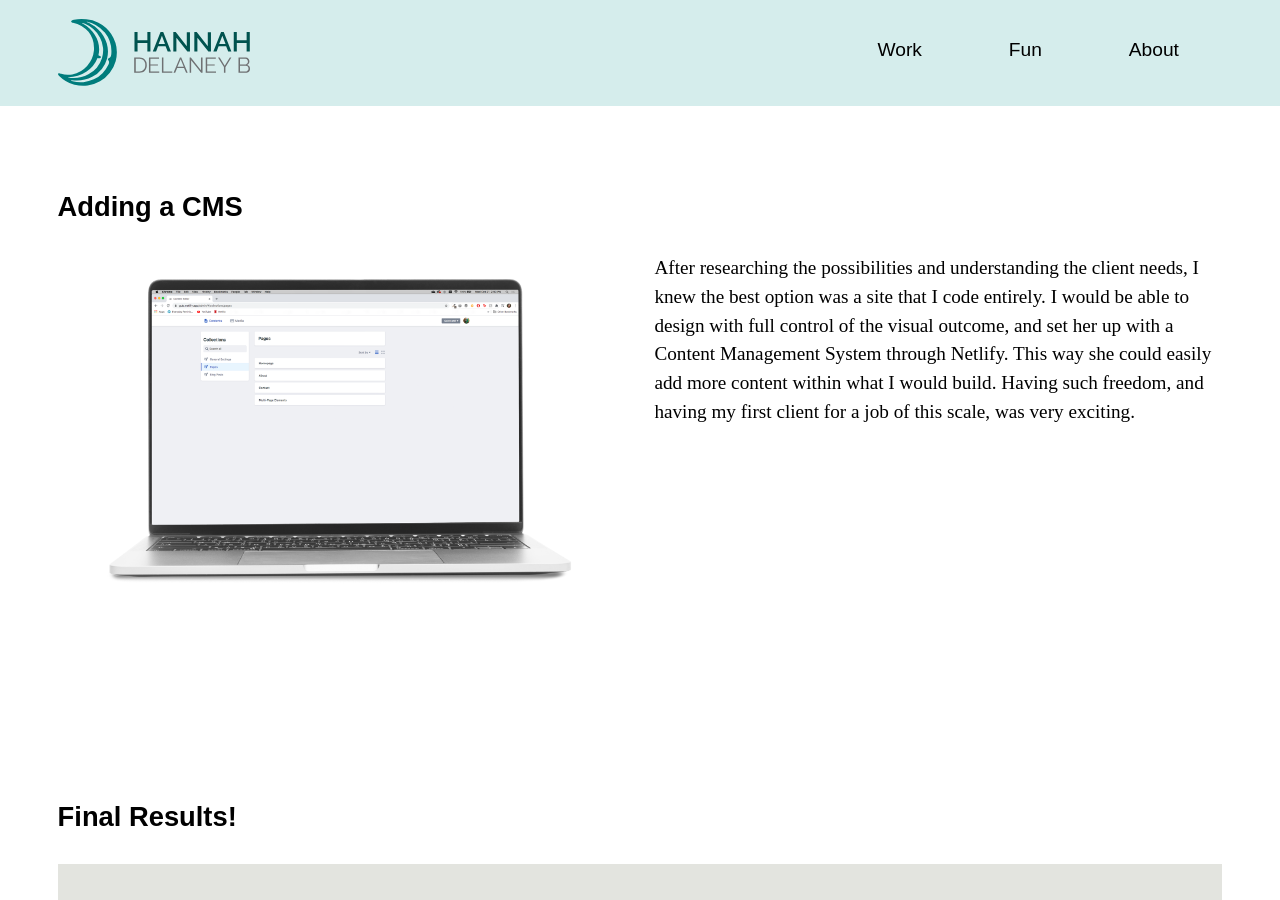
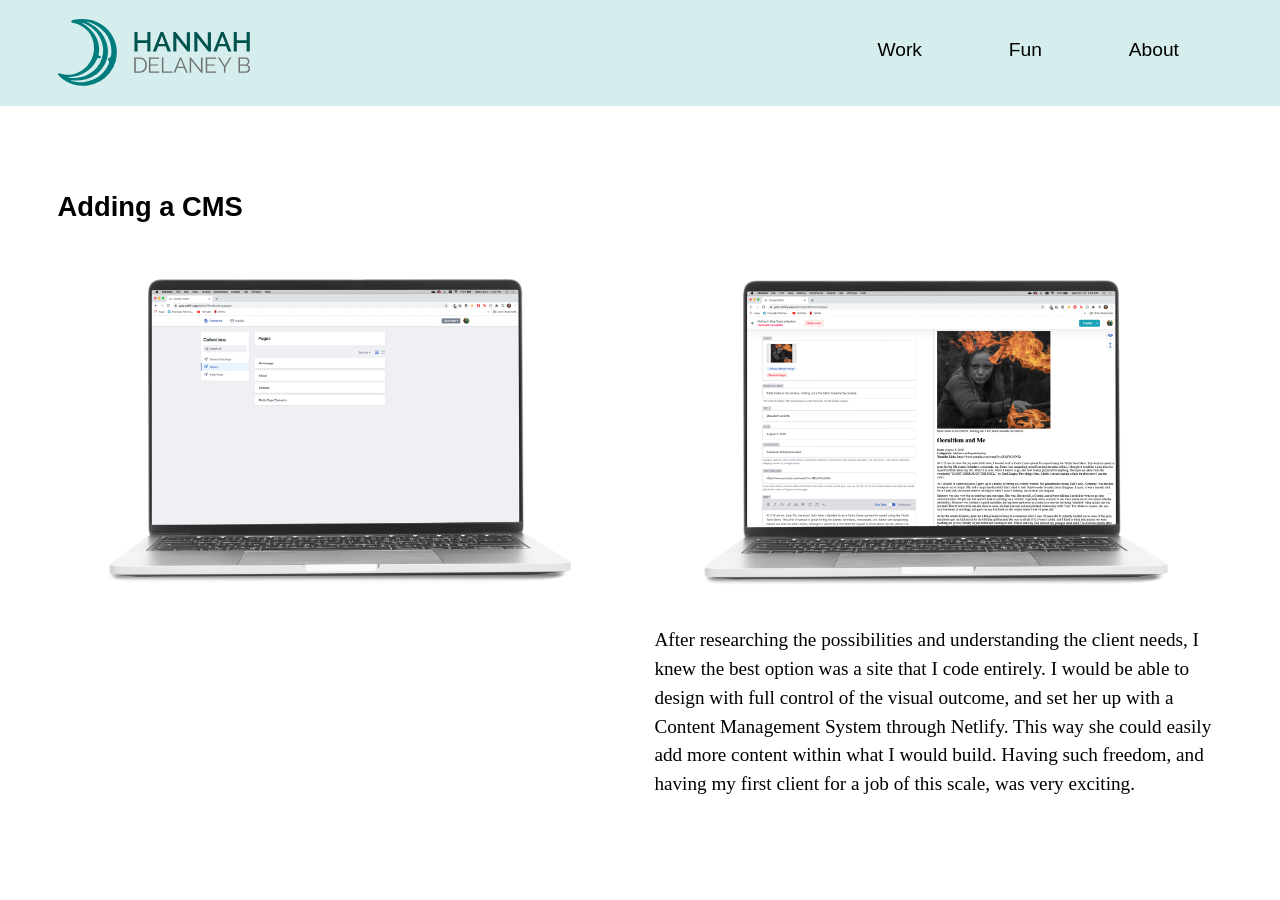
Before and after one commit to HannahDelaney/portfolio-site-2020, a Jekyll site: the page built from _case-studies/lifewithgutz.md, in a window 1280 px wide and 900 px high, scrolled down 2977 px. Built offline with Jekyll 4.4.1, drawn with Linux system fonts in a browser that asks for light colours; some web fonts are replaced.

Commit message:
Fix missing copy on case study extra section

```diff
--- a/_layouts/case-study.html
+++ b/_layouts/case-study.html
@@ -90,7 +90,7 @@
     <p>{{page.extra.p-extra-1}}</p>
   </div>
   <div class="unit xs-1 l-1-2 pad-left push-2">
-    {% if page.extra-img-2 %}
+    {% if page.extra.extra-img-2 %}
     <img class="push img-flex" src="{{site.baseurl}}/images/{{page.extra.extra-img-2}}" alt="{{page.extra.extra-img-2-alt}}">
     {% elsif page.extra.extra-video-2 %}
       <div class="push embed embed-16by9">
```
